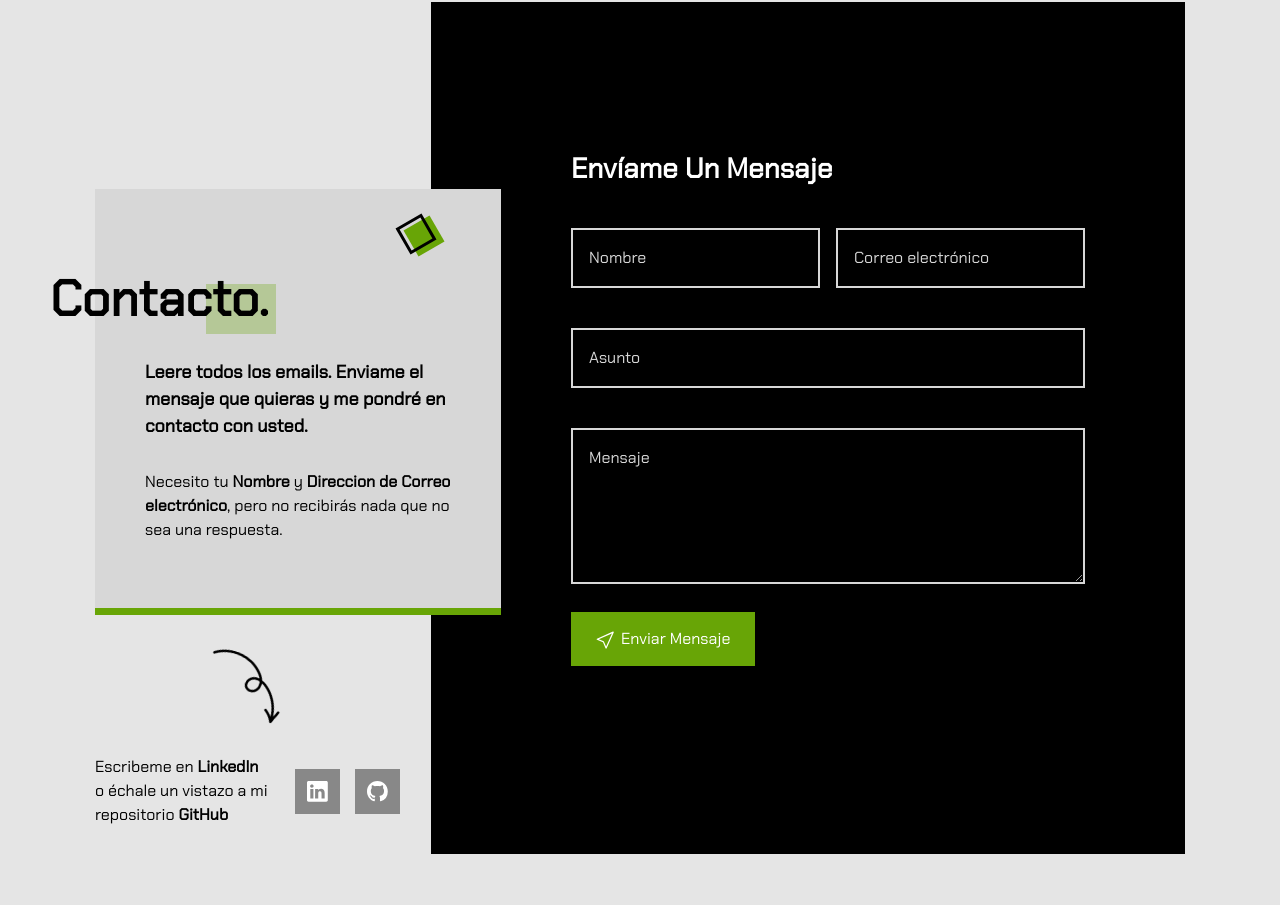
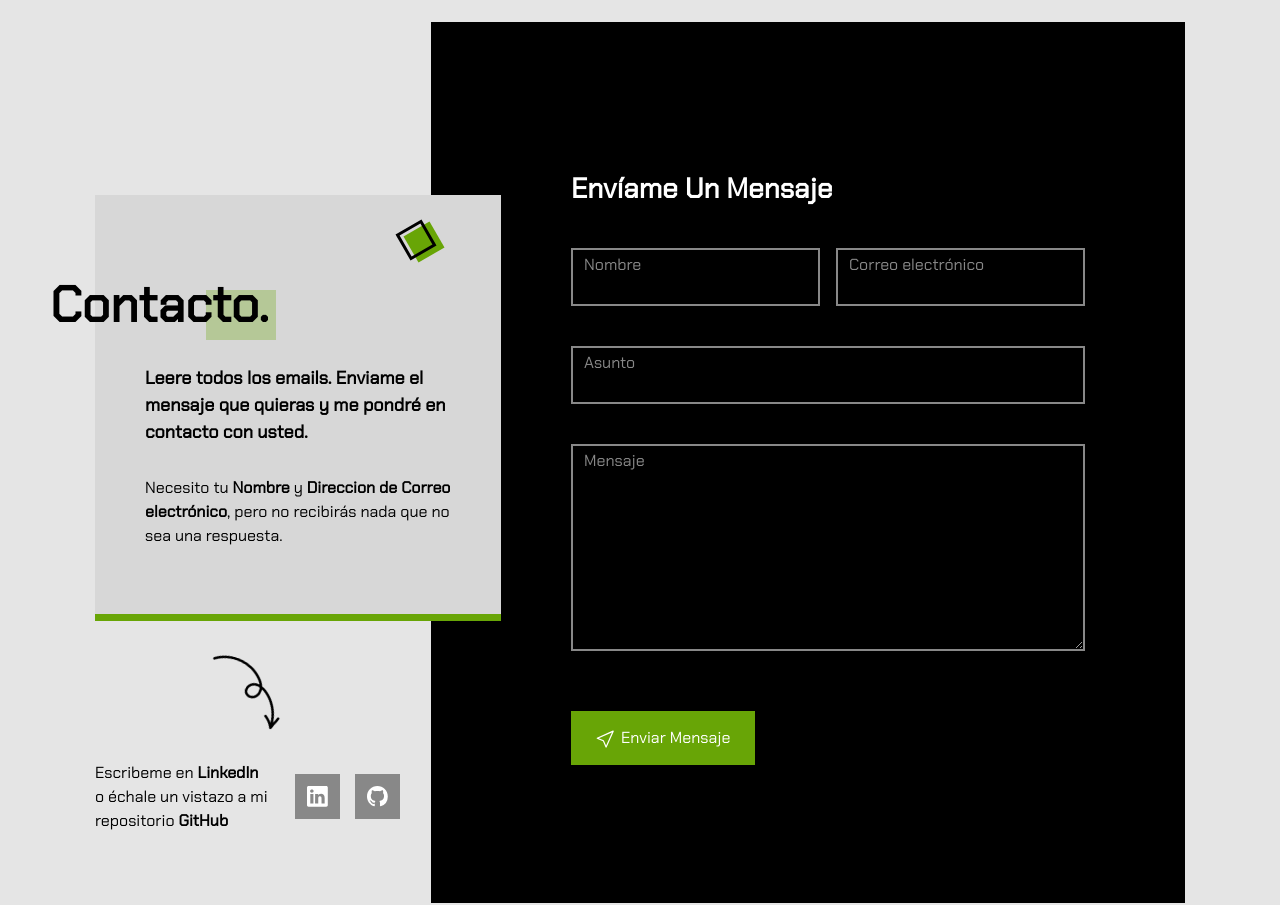
Before and after one commit to webdevmohamed/portfolio, a Vue app: page / in a window 1280 px wide. Shown: the part 3881-4786 px from the top of the page. Built offline with nearby package versions, Linux system fonts and the light colour scheme.

Commit message:
Changes contact form design, added form input focus animation, added contact section transitions and changes experience component

```diff
--- a/src/components/ContactComponent.vue
+++ b/src/components/ContactComponent.vue
@@ -1,6 +1,7 @@
 <template>
 <div class="contact">
-  <div class="contact-text-container">
+  <transition name="slide-fade">
+    <div class="contact-text-container" v-show="showLeft">
       <div class="contact-me-text">
         <h2 class="title">Contacto.</h2>
         <p class="first-text">Leere todos los emails. Enviame el mensaje que quieras y me pondré en contacto con usted.</p>
@@ -12,73 +13,86 @@
           <p class="text">Escribeme en <b>LinkedIn</b> o échale un vistazo a mi repositorio <b>GitHub</b></p>
           <div class="sites">
             <div class="site-container">
+              <a href="https://www.linkedin.com/in/mohamedmortahil/" class="site-link" target="_blank">
                 <b-icon class="icon" icon="linkedin"></b-icon>
+              </a>
             </div>
             <div class="site-container">
+              <a href="https://github.com/webdevmohamed" class="site-link" target="_blank">
                 <b-icon class="icon" icon="github"></b-icon>
+              </a>
             </div>
           </div>
         </div>
       </div>
     </div>
-  <div class="contact-form-container">
+  </transition>
+  <transition name="slide-fade">
+    <div class="contact-form-container" v-show="showRight">
       <h3 class="form-title"><b>Envíame Un Mensaje</b></h3>
-    <b-form class="row g-3 form">
-      <b-form-group
-          id="input-group-name"
-          class="col-md-6">
-        <b-form-input
+      <form class="row g-3 form">
+        <div class="col-md-6 form-floating">
+          <input
               id="input-name"
               type="text"
+              class="form-control"
               placeholder="Nombre"
               required>
-        </b-form-input>
-      </b-form-group>
+          <label for="input-name">Nombre</label>
+        </div>
 
-      <b-form-group
-          id="input-group-email"
-          class="col-md-6">
-        <b-form-input
+        <div class="col-md-6 form-floating">
+          <input
               id="input-email"
               type="email"
+              class="form-control"
               placeholder="Correo electrónico"
               required>
+          <label for="input-email">Correo electrónico</label>
+        </div>
 
-        </b-form-input>
-      </b-form-group>
-
-      <b-form-group
-          id="input-group-subject"
-          class="col-md-12">
-        <b-form-input
+        <div class="col-md-12 form-floating">
+          <input
               id="input-subject"
               type="text"
+              class="form-control"
               placeholder="Asunto">
-        </b-form-input>
-      </b-form-group>
+          <label for="input-subject">Asunto</label>
+        </div>
 
-      <b-form-group
-          id="input-group-message"
-          class="col-md-12">
-      <b-form-textarea
+        <div class="col-md-12 form-floating">
+        <textarea
             id="textarea"
-          rows="5"
-          placeholder="Mensaje">
-      </b-form-textarea>
-      </b-form-group>
+            class="form-control"
+            placeholder="Mensaje"
+            style="height: 207px">
+        </textarea>
+          <label for="textarea">Mensaje</label>
+        </div>
 
-      <b-button type="submit" squared class="send-message-button border-0 ms-2">
+        <b-button type="submit" squared class="send-message-button border-0 ms-2 mt-5">
           <b-icon icon="cursor"></b-icon>
           <p>Enviar Mensaje</p>
         </b-button>
-    </b-form>
+      </form>
     </div>
+  </transition>
 </div>
 </template>
 
 <script>
 export default {
-  name: "ContactComponent"
+  name: "ContactComponent",
+  data() {
+    return {
+      showLeft: false,
+      showRight: false,
+    };
+  },
+  mounted() {
+    this.showLeft = true;
+    this.showRight = true;
+  }
 }
 </script>
 
@@ -92,8 +106,9 @@ export default {
 
 .contact .contact-text-container {
   width: 35%;
-  margin-top: 160px;
+  margin-top: 102px;
   margin-right: -70px;
+  z-index: 2;
 }
 
 .contact .contact-form-container {
@@ -149,9 +164,7 @@ export default {
   right: 80px;
   top: 15px;
   z-index: -1;
-
 }
-
 
 .contact .contact-text-container .contact-me-text .first-text {
   margin-bottom: 30px;
@@ -204,14 +217,19 @@ export default {
   transition: all 0.5s ease-out;
 }
 
-.contact .contact-text-container .contact-alternative .linkedin-github .sites .site-container .icon {
+.contact .contact-text-container .contact-alternative .linkedin-github .sites .site-container .site-link{
+  display: flex;
+}
+
+.contact .contact-text-container .contact-alternative .linkedin-github .sites .site-container .site-link .icon {
   color: white;
   font-size: 130%;
 }
 
 .contact .contact-form-container {
   background-color: black;
-  padding: 150px 100px 200px 140px;
+  padding: 150px 100px 150px 140px;
+  z-index: 1;
 }
 
 .contact .contact-form-container h3.form-title {
@@ -222,12 +240,55 @@ export default {
 .contact .contact-form-container .form .form-control {
   padding: 1rem;
   border-radius: 0;
-  border: 2px solid #d7d7d7;
+  border: 2px solid #888888;
+  background-color: black;
+  color: white;
+}
+
+.contact .contact-form-container .form .form-floating > label {
+  color: #888888;
+  margin-left: 8px;
+}
+
+.contact .contact-form-container .form .form-control:focus {
+  box-shadow: none;
+  border-color: white;
+}
+
+.contact .contact-form-container .form .form-control:focus::placeholder {
+  color: transparent;
+}
+
+.contact .contact-form-container .form .form-floating > .form-control:focus ~ label,
+.contact .contact-form-container .form .form-floating > .form-control:not(:placeholder-shown) ~ label,
+.contact .contact-form-container .form .form-floating > .form-control-plaintext ~ label, .form-floating > .form-select ~ label {
+  font-weight: bold;
+  transform: scale(0.85) translateY(-1.70rem) translateX(1.15rem);
+}
+
+.contact .contact-form-container .form .form-floating > .form-control:focus ~ label::after,
+.contact .contact-form-container .form .form-floating > .form-control:not(:placeholder-shown) ~ label::after,
+.contact .contact-form-container .form .form-floating > .form-control-plaintext ~ label::after,
+.contact .contact-form-container .form .form-floating > .form-select ~ label::after {
+  border-radius: 0;
+  border: 0;
   background-color: black;
 }
 
-.contact .contact-form-container .form .form-control::placeholder {
-  color: #d7d7d7;
+
+.contact .contact-form-container .form .form-floating > label {
+  transition: opacity 0.4s ease-in-out, transform 0.2s ease-in-out;
+}
+
+.contact .contact-form-container .form .form-floating > .form-control:-webkit-autofill,
+.contact .contact-form-container .form .form-floating > .form-control:-webkit-autofill:hover,
+.contact .contact-form-container .form .form-floating > .form-control:-webkit-autofill:focus,
+.contact .contact-form-container .form .form-floating > .form-control:-webkit-autofill:active{
+  -webkit-background-clip: text;
+  -webkit-text-fill-color: #ffffff;
+  caret-color: white;
+  transition: background-color 5000s ease-in-out 0s;
+  box-shadow: inset 0 0 20px 20px #23232329;
 }
 
 .contact .contact-form-container .form .send-message-button {
@@ -244,10 +305,39 @@ export default {
 }
 
 .contact .contact-form-container .form .send-message-button:hover {
-  transition: all 0.5s ease-out;
   color: black;
   background-color: white;
 }
 
+.slide-fade-enter-active {
+  transition: all 2s ease;
+}
+
+.slide-fade-leave-active {
+  transition: all 4s cubic-bezier(1, 0.5, 0.8, 1);
+}
+
+.slide-fade-enter,
+.slide-fade-leave-to {
+  opacity: 0;
+  transform: translateX(0%);
+}
+
+.slide-fade-enter-to,
+.slide-fade-leave {
+  opacity: 1;
+  transform: translateX(0%);
+}
+
+.contact-text-container.slide-fade-enter,
+.contact-text-container.slide-fade-leave-to {
+  transform: translateX(-30%);
+}
+
+.contact-form-container.slide-fade-enter,
+.contact-form-container.slide-fade-leave-to {
+  transform: translateX(20%);
+}
+
 
 </style>
```
Also changed, not shown: src/components/ExperienceComponent.vue (+81 -19 lines). Lines whose indentation alone changed are shown as unchanged.
